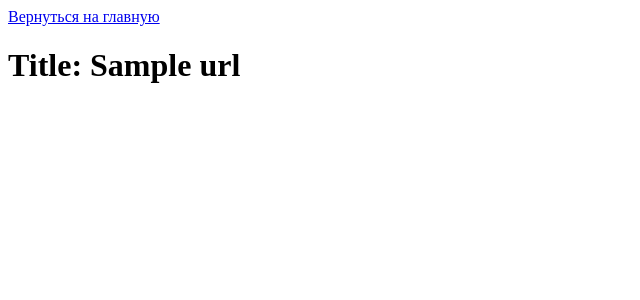
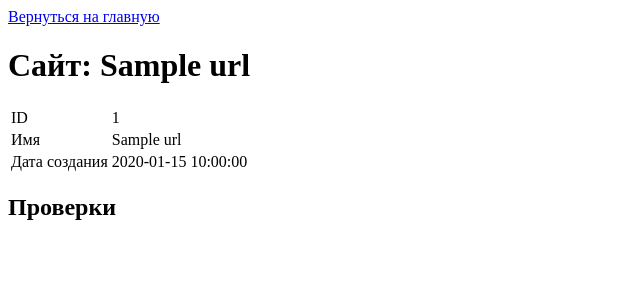
Before and after one commit to UsmanSakhbeev/python-project-83, a Flask app: page /urls/1 in a window 1280 px wide. Shown: the top 300 px of the page, without its empty margins (0-640 px from the left). Run offline with Flask 3, Linux system fonts and the light colour scheme; a database or web service that is not in the repository returns one stand-in record (values such as "Sample title"); some libraries are stand-ins or nearby versions.

Commit message:
refactor code

```diff
--- a/database.sql
+++ b/database.sql
@@ -1,7 +1,18 @@
 DROP TABLE if exists urls CASCADE;
+DROP TABLE if exists url_checks CASCADE;
 
 CREATE TABLE urls(
     id bigint PRIMARY KEY GENERATED ALWAYS AS IDENTITY,
     name VARCHAR(255) UNIQUE NOT NULL,
-    created_at DATE
+    created_at DATETIME
 );
+
+CREATE TABLE url_checks(
+    id BIGINT PRIMARY KEY GENERATED ALWAYS AS IDENTITY,
+    url_id int REFERENCES urls (id) NOT NULL,
+    status_code INT,
+    h1 VARCHAR(255),
+    title VARCHAR(255),
+    description TEXT,
+    created_at DATETIME
+);
--- a/page_analyzer/app.py
+++ b/page_analyzer/app.py
@@ -32,15 +32,21 @@ def new_url():
 
 
 @app.post("/")
-def post_url():
+def add_url():
     url = request.form.to_dict()
     errors = validate(url)
 
     if errors:
         return render_template("/index.html", url=url, errors=errors)
-    id = db.save(conn, url)
+    url_info = db.check_url_exists(conn, url["name"])
 
-    flash("URL был успешно добавлен", "success")
+    if url_info():
+        flash("Страница уже существует", "info")
+        id = url_info["id"]
+    else:
+        id = db.insert_url(conn, url["name"])
+        flash("URL был успешно добавлен", "success")
+
     return redirect(url_for("show_url", id=id))
 
 
@@ -67,8 +73,6 @@ def validate(url):
         errors["name"] = "URL не должен быть пустым"
     elif len(url["name"]) >= 255:
         errors["name"] = "URL должен быть короче 255 символов"
-    elif db.find_matches(conn, url["name"]):
-        errors["name"] = "Такой url уже существует"
     return errors
 
 
--- a/page_analyzer/db.py
+++ b/page_analyzer/db.py
@@ -2,18 +2,16 @@ import psycopg2
 from psycopg2.extras import RealDictCursor
 
 
-def save(conn, url):
-    if "id" not in url or not url["id"]:
-        with conn.cursor() as curs:
-            curs.execute(
-                """
-                INSERT INTO urls (name) VALUES (%s)
-                RETURNING id
-                """,
-                (url["name"],),
-            )
-            id = curs.fetchone()[0]
-            url["id"] = id
+def insert_url(conn, url):
+    with conn.cursor() as curs:
+        curs.execute(
+            """
+            INSERT INTO urls (name) VALUES (%s)
+            RETURNING id
+            """,
+            (url,),
+        )
+        id = curs.fetchone().id
         conn.commit()
         return id
 
@@ -31,7 +29,7 @@ def find(conn, id):
         return result
 
 
-def find_matches(conn, name):
+def check_url_exists(conn, name):
     with conn.cursor() as curs:
         curs.execute(
             """
--- a/page_analyzer/templates/index.html
+++ b/page_analyzer/templates/index.html
@@ -8,7 +8,7 @@
     <link href="https://cdn.jsdelivr.net/npm/bootstrap@5.1.3/dist/css/bootstrap.min.css" rel="stylesheet" integrity="sha384-1BmE4kWBq78iYhFldvKuhfTAU6auU8tT94WrHftjDbrCEXSU1oBoqyl2QvZ6jIW3" crossorigin="anonymous">
 </head>
 <body>
-    <form action="{{ url_for('post_url') }}" method="post">
+    <form action="{{ url_for('add_url') }}" method="post">
         <div>
             <label>URL
                 <input type="url" name="name" value="{{ url.name }}">
--- a/page_analyzer/templates/urls/show.html
+++ b/page_analyzer/templates/urls/show.html
@@ -6,7 +6,24 @@
   <body>
     <a href="{{ url_for('new_url') }}">Вернуться на главную</a>
     <div>
-        <h1>Title: {{ url.name }}</h1>
+      <table>
+        <h1>Сайт: {{ url.name }}</h1>
+        <tr>
+          <td>ID</td>
+          <td>{{url.id}}</td>
+        </tr>
+        <tr>
+          <td>Имя</td>
+          <td>{{url.name}}</td>
+        </tr>
+        <tr>
+          <td>Дата создания</td>
+          <td>{{url.created_at}}</td>
+        </tr>
+      </table>
+    </div>
+    <div>
+      <h2>Проверки</h2>
     </div>
   </body>
 </html>
```
Also changed, not shown: 1 other file.
